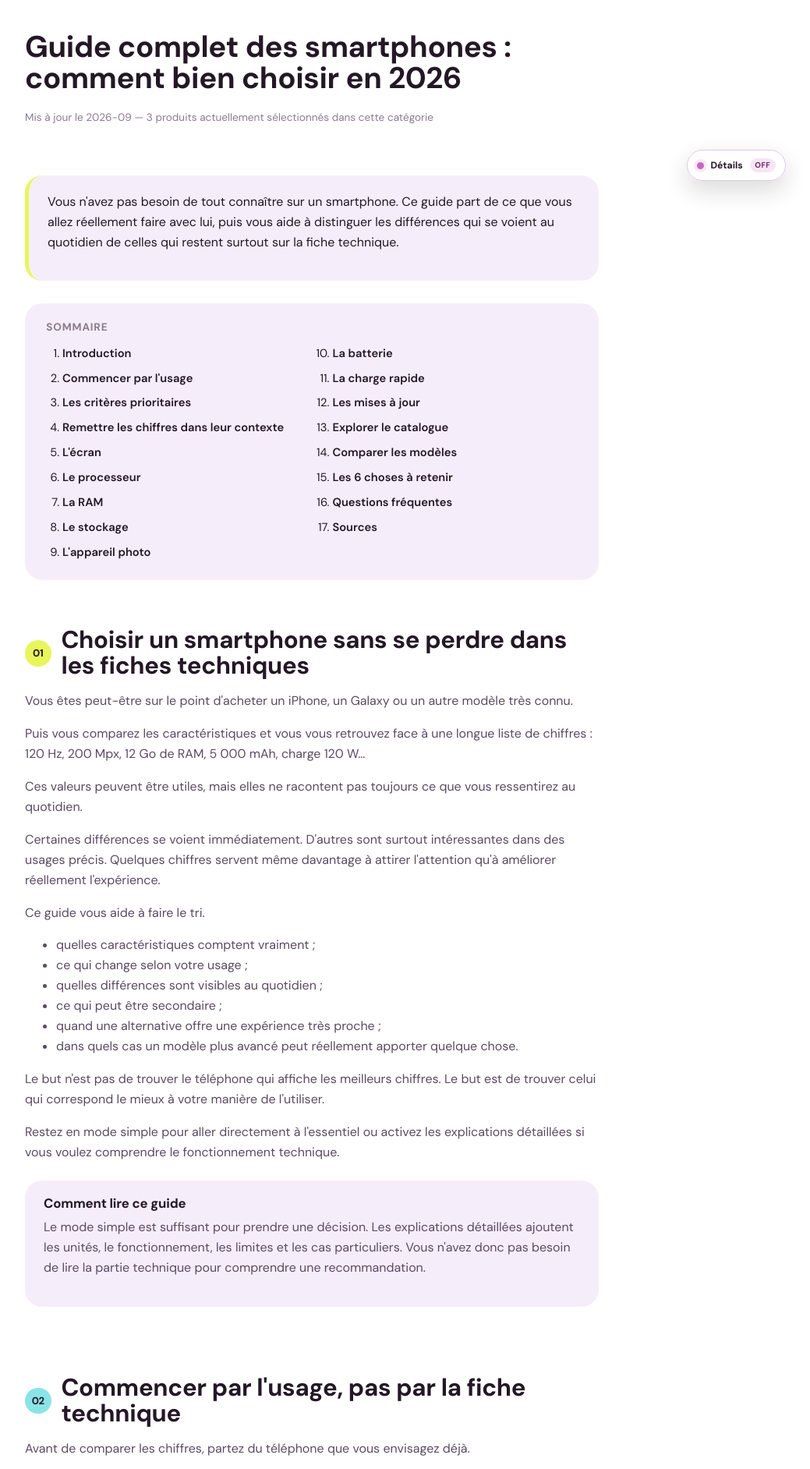
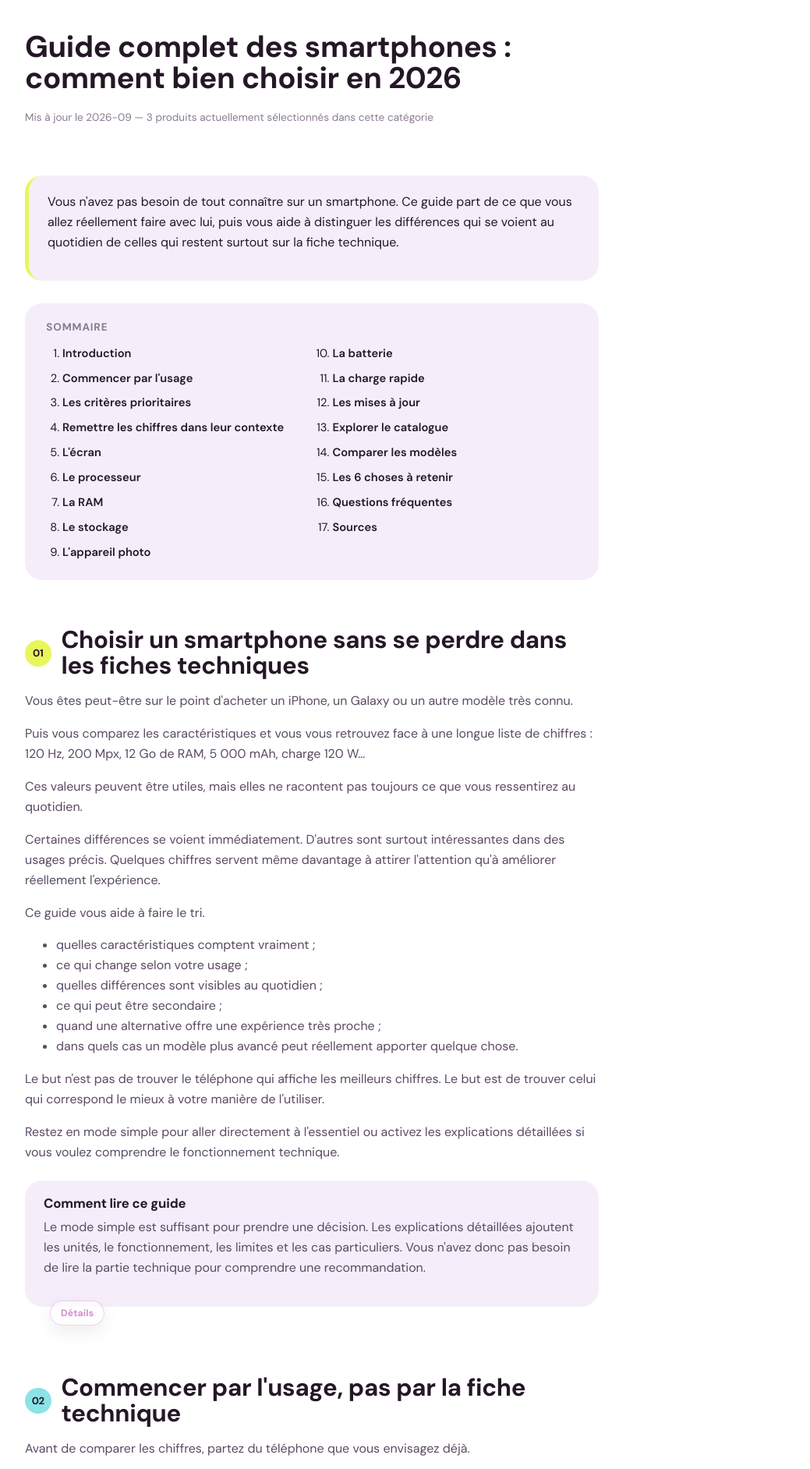
Before and after one commit to 7fj5mfzkmz-max/Guide-achat, a plain HTML site: page smartphones.html in a window 1280 px wide. Shown: the part 536-2420 px from the top of the page at 78% size, without its empty margins (240-1279 px from the left). Drawn offline with nearby package versions, Linux system fonts and the light colour scheme.

Commit message:
Add files via upload

```diff
--- a/smartphone-guide.js
+++ b/smartphone-guide.js
@@ -2,7 +2,8 @@
   "use strict";
 
   var toggle = document.getElementById("detail-mode-toggle");
-  var label = document.getElementById("detail-mode-label");
+  var detailBubble = document.getElementById("detail-mode");
+  var intro = document.getElementById("introduction");
   var help = document.getElementById("detail-mode-help");
   var details = Array.prototype.slice.call(document.querySelectorAll(".detail-content"));
 
@@ -13,9 +14,6 @@
       toggle.classList.toggle("is-on", enabled);
       toggle.classList.toggle("is-off", !enabled);
     }
-    if (label) label.textContent = "Détails";
-    var state = document.getElementById("detail-mode-state");
-    if (state) state.textContent = enabled ? "ON" : "OFF";
     if (help) {
       help.textContent = enabled
         ? "Mode complet : fonctionnement technique, chiffres, exceptions et explications supplémentaires."
@@ -29,6 +27,17 @@
     toggle.addEventListener("click", function () {
       setDetailed(toggle.getAttribute("aria-pressed") !== "true");
     });
+  }
+
+  /* La bulle n'apparaît qu'après l'introduction, puis reste discrètement flottante. */
+  if (detailBubble && intro) {
+    var revealDetailBubble = function () {
+      var introBottom = intro.getBoundingClientRect().bottom;
+      detailBubble.hidden = introBottom > 24;
+    };
+    revealDetailBubble();
+    window.addEventListener("scroll", revealDetailBubble, { passive: true });
+    window.addEventListener("resize", revealDetailBubble);
   }
 
   /* 60 / 90 / 120 Hz : three simultaneous frame-rate simulations. */
--- a/smartphones.html
+++ b/smartphones.html
@@ -76,10 +76,6 @@
 <li><a href="#sources">Sources</a></li>
 </ol>
 </nav>
-<div aria-label="Niveau de lecture technique" class="detail-mode detail-mode-floating" id="detail-mode">
-<button aria-pressed="false" class="detail-bubble" id="detail-mode-toggle" type="button"><span class="detail-bubble-dot" aria-hidden="true"></span><span id="detail-mode-label">Détails</span><span class="detail-bubble-state" id="detail-mode-state">OFF</span></button>
-<span class="sr-only" id="detail-mode-help">Mode simple : les explications utiles pour choisir rapidement.</span>
-</div>
 <section class="section guide-intro" id="introduction">
 <h2><span class="num">01</span> Choisir un smartphone sans se perdre dans les fiches techniques</h2>
 <p>Vous êtes peut-être sur le point d'acheter un iPhone, un Galaxy ou un autre modèle très connu.</p>
@@ -97,6 +93,10 @@
 </ul>
 <p>Le but n'est pas de trouver le téléphone qui affiche les meilleurs chiffres. Le but est de trouver celui qui correspond le mieux à votre manière de l'utiliser.</p>
 <p>Restez en mode simple pour aller directement à l'essentiel ou activez les explications détaillées si vous voulez comprendre le fonctionnement technique.</p>
+<div aria-label="Niveau de lecture technique" class="detail-mode detail-mode-floating" id="detail-mode" hidden>
+<button aria-pressed="false" class="detail-bubble" id="detail-mode-toggle" type="button">Détails</button>
+<span class="sr-only" id="detail-mode-help">Mode simple : les explications utiles pour choisir rapidement.</span>
+</div>
 <div class="guide-subsection"><h3>Comment lire ce guide</h3><p>Le mode simple est suffisant pour prendre une décision. Les explications détaillées ajoutent les unités, le fonctionnement, les limites et les cas particuliers. Vous n'avez donc pas besoin de lire la partie technique pour comprendre une recommandation.</p></div>
 </section>
 <section class="section" id="usage">
--- a/style.css
+++ b/style.css
@@ -616,21 +616,16 @@ html.dark-theme .hero-lead{
   }
 }
 
-/* ===== MODE DÉTAILS : bulle flottante discrète ===== */
+/* ===== MODE DÉTAILS : bulle flottante, révélée après l'introduction ===== */
 .sr-only{position:absolute!important;width:1px!important;height:1px!important;padding:0!important;margin:-1px!important;overflow:hidden!important;clip:rect(0,0,0,0)!important;white-space:nowrap!important;border:0!important}
-.detail-mode-floating{position:fixed;right:clamp(1rem,3vw,2rem);bottom:clamp(1rem,3vw,2rem);top:auto;z-index:90;margin:0;padding:0;background:transparent;color:var(--ink);display:block;pointer-events:none}
-.detail-bubble{pointer-events:auto;display:inline-flex;align-items:center;gap:.55rem;border:1px solid var(--line-strong);background:color-mix(in srgb,var(--surface) 92%,transparent);color:var(--ink);backdrop-filter:blur(14px);-webkit-backdrop-filter:blur(14px);box-shadow:0 12px 30px rgba(36,23,38,.16);border-radius:999px;padding:.62rem .75rem .62rem .72rem;cursor:pointer;font:700 .76rem/1 var(--font-body);transition:transform .22s var(--ease),box-shadow .22s var(--ease),background .22s ease,border-color .22s ease}
-.detail-bubble:hover{transform:translateY(-2px);box-shadow:0 16px 34px rgba(36,23,38,.22)}
-.detail-bubble-dot{width:9px;height:9px;border-radius:50%;background:var(--muted);box-shadow:0 0 0 4px color-mix(in srgb,var(--muted) 12%,transparent);transition:background .2s ease,box-shadow .2s ease}
-.detail-bubble-state{padding:.25rem .42rem;border-radius:999px;background:var(--surface-2);color:var(--muted);font-size:.62rem;letter-spacing:.04em;transition:background .2s ease,color .2s ease}
-.detail-bubble.is-on{border-color:color-mix(in srgb,var(--teal) 65%,var(--line));background:color-mix(in srgb,var(--surface) 90%,var(--teal) 10%)}
-.detail-bubble.is-on .detail-bubble-dot{background:var(--teal);box-shadow:0 0 0 4px color-mix(in srgb,var(--teal) 18%,transparent),0 0 12px color-mix(in srgb,var(--teal) 45%,transparent)}
-.detail-bubble.is-on .detail-bubble-state{background:var(--teal);color:#12383a}
-.detail-bubble.is-off .detail-bubble-dot{background:var(--orchid);box-shadow:0 0 0 4px color-mix(in srgb,var(--orchid) 14%,transparent)}
-.detail-bubble.is-off .detail-bubble-state{background:var(--orchid-tint);color:#6d2868}
-html.dark-theme .detail-bubble{background:color-mix(in srgb,var(--surface) 88%,#000 12%);border-color:var(--line-strong);box-shadow:0 14px 34px rgba(0,0,0,.35)}
-html.dark-theme .detail-bubble.is-on{border-color:#4f9fa1;background:#20383a}
-html.dark-theme .detail-bubble.is-off .detail-bubble-state{background:#3d293e;color:#f0b8ea}
+.detail-mode-floating{position:fixed;left:clamp(1rem,3vw,2rem);bottom:clamp(1rem,3vw,2rem);top:auto;z-index:90;margin:0;padding:0;background:transparent;pointer-events:none}
+.detail-bubble{pointer-events:auto;appearance:none;border:1px solid color-mix(in srgb,var(--ink) 22%,transparent);background:color-mix(in srgb,var(--surface) 68%,transparent);color:var(--ink);backdrop-filter:blur(12px);-webkit-backdrop-filter:blur(12px);box-shadow:0 8px 24px rgba(36,23,38,.10);border-radius:999px;padding:.55rem .82rem;cursor:pointer;font:650 .76rem/1 var(--font-body);letter-spacing:.01em;opacity:.78;transition:color .2s ease,border-color .2s ease,background .2s ease,opacity .2s ease,transform .2s ease}
+.detail-bubble:hover{opacity:.95;transform:translateY(-1px)}
+.detail-bubble.is-off{color:var(--orchid);border-color:color-mix(in srgb,var(--orchid) 38%,transparent);background:color-mix(in srgb,var(--surface) 68%,transparent)}
+.detail-bubble.is-on{color:var(--teal);border-color:color-mix(in srgb,var(--teal) 48%,transparent);background:color-mix(in srgb,var(--surface) 64%,transparent)}
+html.dark-theme .detail-bubble{color:#f2eaf4;border-color:rgba(255,255,255,.18);background:rgba(31,24,35,.58);box-shadow:0 10px 28px rgba(0,0,0,.24)}
+html.dark-theme .detail-bubble.is-off{color:#e7a9df;border-color:rgba(231,169,223,.34)}
+html.dark-theme .detail-bubble.is-on{color:#70d4cf;border-color:rgba(112,212,207,.38)}
 
 /* ===== DÉMO PIXELS : contraste clair + accent multicolore ===== */
 .pixel-density-grid{background:#d8d0dd;border:1px solid #c9bdcf}
@@ -671,6 +666,6 @@ html.dark-theme .stack-card:nth-child(5) .stack-num{background:#7e91e4}
 html.dark-theme .stack-card:nth-child(6) .stack-num{background:#94c85a}
 
 @media (max-width:600px){
-  .detail-mode-floating{right:.8rem;bottom:.8rem}
-  .detail-bubble{padding:.58rem .65rem;font-size:.72rem}
+  .detail-mode-floating{left:.8rem;bottom:.8rem}
+  .detail-bubble{padding:.52rem .74rem;font-size:.72rem}
 }
```
